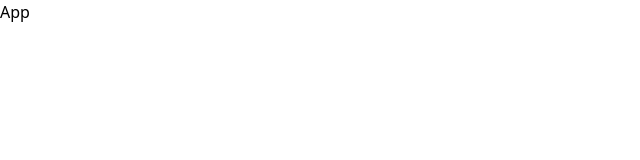
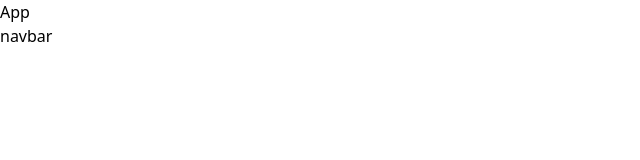
Before and after one commit to raam9431/ochi, a React (Vite) app: page / in a window 1280 px wide. Shown: the top 160 px of the page, without its empty margins (0-640 px from the left). Built offline with nearby package versions, Linux system fonts and the light colour scheme.

Commit message:
initialising navbar component 7th feb

```diff
--- a/src/App.jsx
+++ b/src/App.jsx
@@ -1,10 +1,12 @@
 import React from 'react'
+import Navbar from './components/Navbar'
 
 function App() {
   return (
     <>
-
-    <div className='w-full h-screen bg-zinc-900'>App</div>
+    <div className='w-full h-screen bg-zinc-900 text-white'>App
+    <Navbar />
+    </div>
     </>
   )
 }
--- /dev/null
+++ b/src/components/Navbar.jsx
@@ -0,0 +1,9 @@
+import React from 'react'
+
+function navbar() {
+  return (
+    <div>navbar</div>
+  )
+}
+
+export default navbar
```
